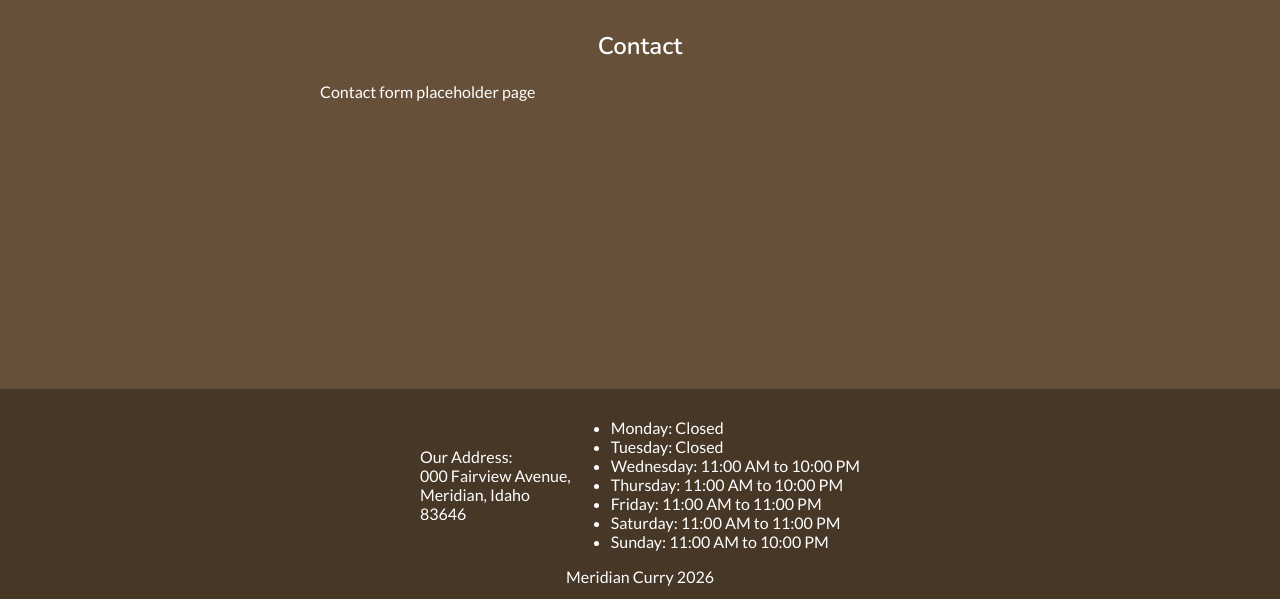
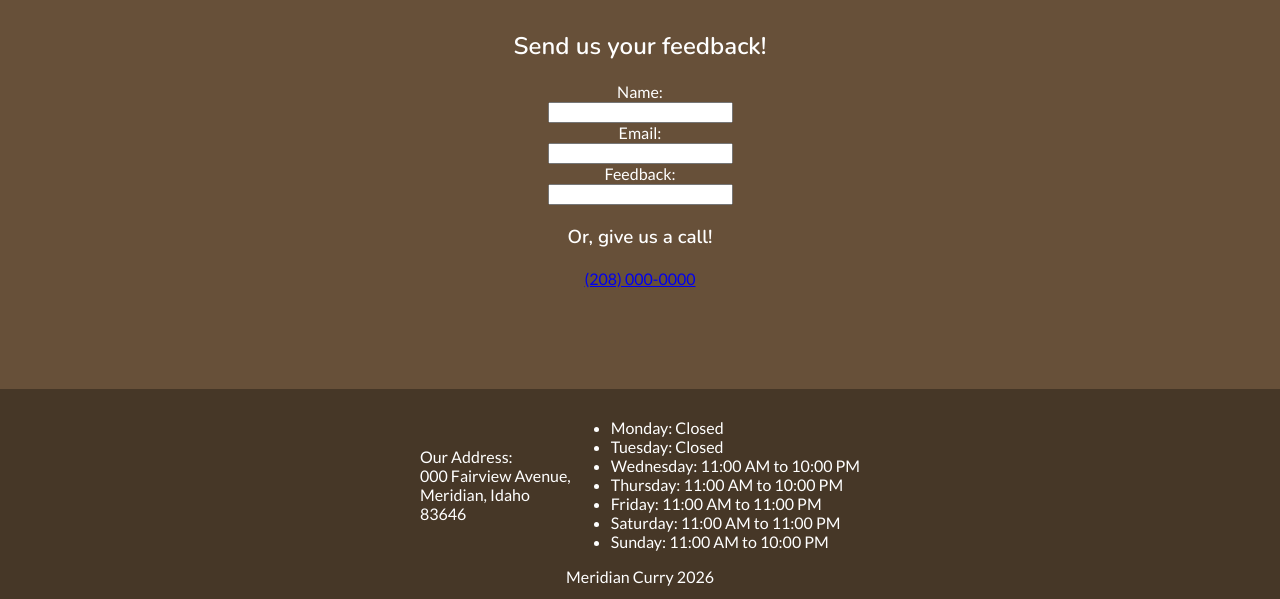
Before and after one commit to Mollianeta/meridiancurry.github.io, a plain HTML site: page contact.html in a window 1280 px wide. Shown: the part 201-800 px from the top of the page. Drawn offline with nearby package versions, Linux system fonts and the light colour scheme.

Commit message:
brief update to contact page

```diff
--- a/contact.html
+++ b/contact.html
@@ -24,10 +24,17 @@
         </header>
 
         <main>
-            <h2>Contact</h2>
-            <p>
-                Contact form placeholder page
-            </p>
+            <h2>Send us your feedback!</h2>
+            <form>
+                <label for="name">Name:</label><br>
+                <input type="text" id="name" name="name"><br>
+                <label for="email">Email:</label><br>
+                <input type="text" id="email" name="email"><br>
+                <label for="feedback">Feedback:</label><br>
+                <input type="text" id="feedback" name="feedback"><br>
+                <h3>Or, give us a call!</h3>
+                <a href="tel:+12080000000">(208) 000-0000</a>
+            </form>
         </main>
 
         <footer>
```
